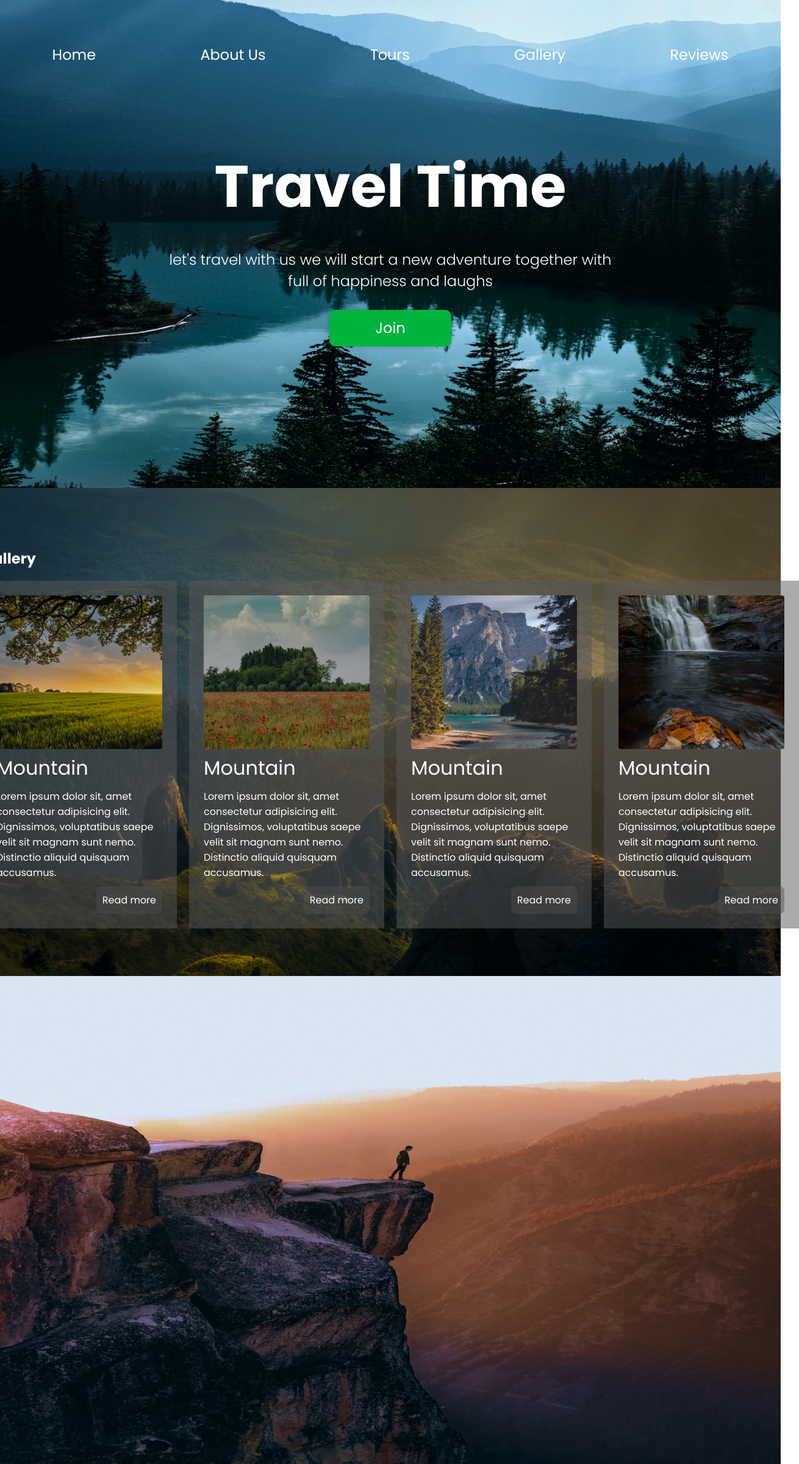
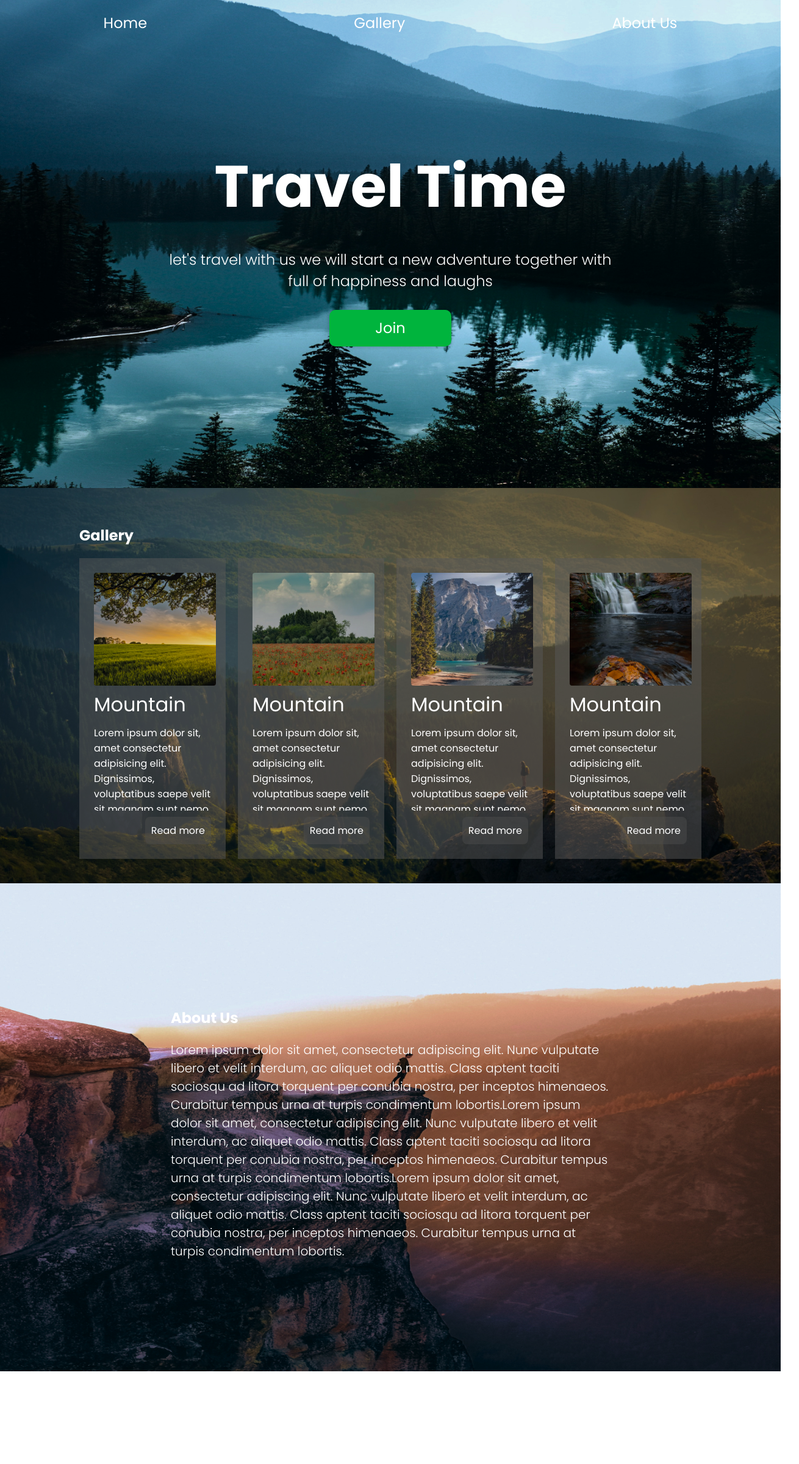
Before and after one commit to miraybuketaydin/Web, a plain HTML site: page index.html in a window 1280 px wide. Shown: the whole page at 61% size, 1310 px wide, since content can reach past the window. After the commit the page ends 2248 px from the top, so only its background shows below. Drawn offline with Linux system fonts and the light colour scheme.

Commit message:
organizing

```diff
--- a/assest/css/main.css
+++ b/assest/css/main.css
@@ -13,6 +13,9 @@
   src: url(../fonts/Poppins-Bold.ttf);
   font-weight: 600;
 }
+html {
+  scroll-behavior: smooth;
+}
 
 html,
 body {
@@ -24,7 +27,10 @@ body {
 a {
   text-decoration: none;
 }
-
+h2 {
+  padding: 20px 0;
+  margin: 0;
+}
 main {
   height: 100%;
 }
@@ -32,13 +38,19 @@ main {
   position: fixed;
   width: 100%;
 }
+.menu-scroll {
+  background-color: rgba(0, 0, 0, 0.5);
+}
+.menu-scroll ul {
+  padding: 10px 0 !important;
+}
 .menu ul {
-  padding: 0;
+  padding: 20px 0;
   margin: 0;
-  margin-top: 72px;
   display: flex;
   justify-content: space-around;
   width: 100%;
+  transition: all 0.3s;
 }
 .menu ul li {
   list-style: none;
@@ -56,6 +68,8 @@ main {
 section {
   width: 100%;
   height: 100%;
+  padding: 40px;
+  box-sizing: border-box;
   background-repeat: no-repeat;
   background-size: cover;
   background-position: center;
@@ -109,26 +123,34 @@ section {
   display: flex;
   justify-content: center;
   align-items: center;
+  height: auto;
 }
 
 .cards {
   display: flex;
+  flex-wrap: wrap;
   gap: 20px;
+  justify-content: center;
 }
 
 .card {
-  width: 320px;
+  width: 240px;
   padding: 24px;
   background: rgba(88, 88, 88, 0.5);
   box-sizing: border-box;
 }
 .card img {
+  width: 200px;
   border-radius: 4px;
 }
 .card .card-content {
   display: flex;
   flex-flow: column;
   gap: 10px;
+}
+.card .card-desc {
+  height: 140px;
+  overflow: hidden;
 }
 .card .card-title {
   font-size: 32px;
@@ -142,4 +164,22 @@ section {
 }
 .section-about {
   background-image: url("../images/AboutSection.jpg");
+  display: flex;
+  justify-content: center;
+  align-items: center;
 }
+.section-about > div {
+  /*sadece 1. dive etki etmek için > kullanılır.*/
+  max-width: 720px;
+  /*margin: auto;*/
+}
+.section-about .about-text {
+  font-size: 20px;
+  font-weight: 300;
+}
+
+@media only screen and (max-width: 1024px) {
+  h2 {
+    text-align: center;
+  }
+}
--- a/index.html
+++ b/index.html
@@ -7,28 +7,22 @@
     <title>Travel Time</title>
     <link rel="stylesheet" href="assest/css/main.css" />
   </head>
-  <body>
+  <body onscroll="scrollFn()">
     <main>
-      <nav class="menu">
+      <nav class="menu" id="menu">
         <ul>
           <li>
-            <a href="#">Home</a>
+            <a href="#home" id="home-button">Home</a>
           </li>
           <li>
-            <a href="#">About Us</a>
+            <a href="#gallery">Gallery</a>
           </li>
           <li>
-            <a href="#">Tours</a>
-          </li>
-          <li>
-            <a href="#">Gallery</a>
-          </li>
-          <li>
-            <a href="#">Reviews</a>
+            <a href="#about-us">About Us</a>
           </li>
         </ul>
       </nav>
-      <section class="section-main">
+      <section class="section-main" id="home">
         <div class="hero">
           <h1>Travel Time</h1>
           <div class="hero-sub">
@@ -38,7 +32,7 @@
           <a href="#" class="hero-button">Join</a>
         </div>
       </section>
-      <section class="section-gallery">
+      <section class="section-gallery" id="gallery">
         <div>
           <h2>Gallery</h2>
           <div class="cards">
@@ -93,7 +87,35 @@
           </div>
         </div>
       </section>
-      <section class="section-about"></section>
+      <section class="section-about" id="about-us">
+        <div class="about-container">
+          <h2>About Us</h2>
+          <div class="about-text">
+            Lorem ipsum dolor sit amet, consectetur adipiscing elit. Nunc
+            vulputate libero et velit interdum, ac aliquet odio mattis. Class
+            aptent taciti sociosqu ad litora torquent per conubia nostra, per
+            inceptos himenaeos. Curabitur tempus urna at turpis condimentum
+            lobortis.Lorem ipsum dolor sit amet, consectetur adipiscing elit.
+            Nunc vulputate libero et velit interdum, ac aliquet odio mattis.
+            Class aptent taciti sociosqu ad litora torquent per conubia nostra,
+            per inceptos himenaeos. Curabitur tempus urna at turpis condimentum
+            lobortis.Lorem ipsum dolor sit amet, consectetur adipiscing elit.
+            Nunc vulputate libero et velit interdum, ac aliquet odio mattis.
+            Class aptent taciti sociosqu ad litora torquent per conubia nostra,
+            per inceptos himenaeos. Curabitur tempus urna at turpis condimentum
+            lobortis.
+          </div>
+        </div>
+      </section>
     </main>
+    <script>
+      function scrollFn() {
+        if (window.pageYOffset > 100) {
+          document.getElementById("menu").classList.add("menu-scroll");
+        } else {
+          document.getElementById("menu").classList.remove("menu-scroll");
+        }
+      }
+    </script>
   </body>
 </html>
```
Also changed, not shown: 1 other file.
